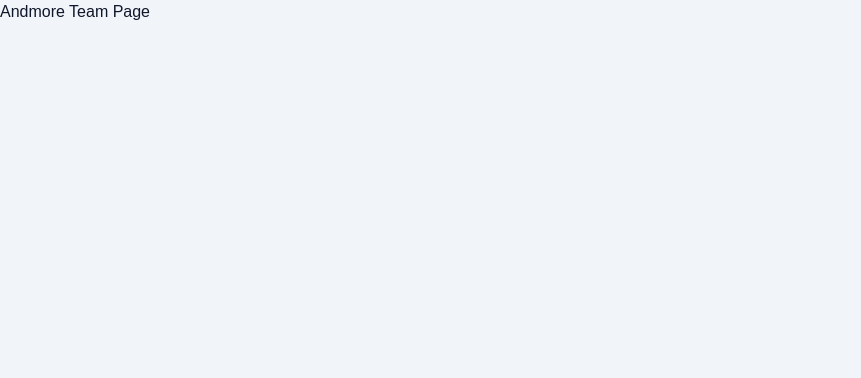
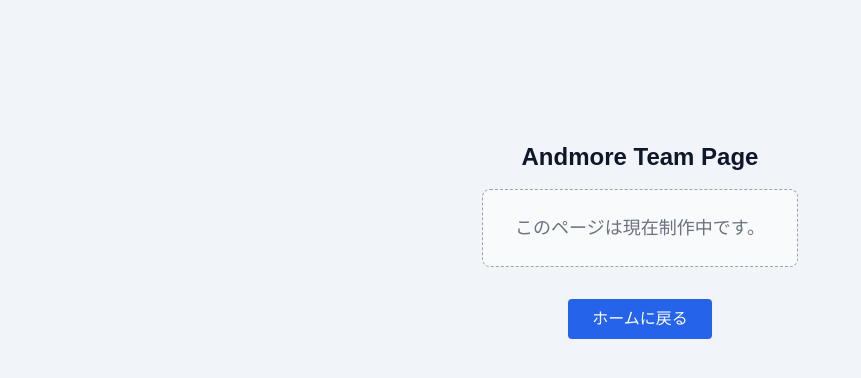
Before and after one commit to FoodCreation/FoodCreation.github.io, a Next.js app: page /teams/andmore in a window 1280 px wide. Shown: the top 378 px of the page, without its empty margins (0-861 px from the left). Built offline with nearby package versions, Linux system fonts and the light colour scheme; a web font is replaced by a local one.

Commit message:
update:and moreのページni

```diff
--- a/src/app/teams/andmore/page.tsx
+++ b/src/app/teams/andmore/page.tsx
@@ -1,7 +1,15 @@
+import Link from "next/link";
+
 export default function Page() {
   return (
-    <div>
-      Andmore Team Page
+    <div className="flex flex-col items-center justify-center min-h-[60vh]">
+      <h1 className="text-2xl font-bold mb-4">Andmore Team Page</h1>
+      <div className="text-lg text-gray-500 border border-dashed border-gray-400 rounded-lg px-8 py-6 bg-gray-50 mb-8">
+        このページは現在制作中です。
+      </div>
+      <Link href="/" className="px-6 py-2 bg-blue-600 text-white rounded hover:bg-blue-700 transition">
+        ホームに戻る
+      </Link>
     </div>
   );
 }
```
